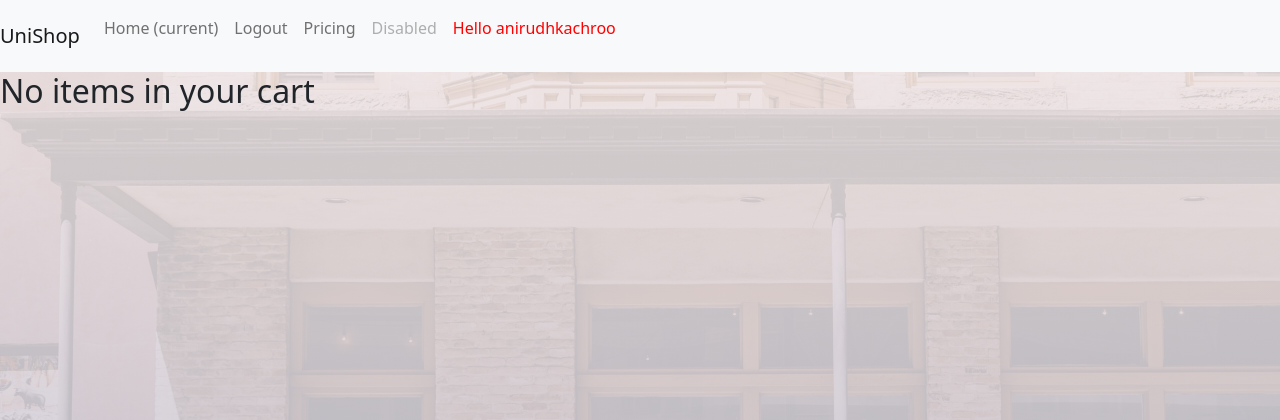
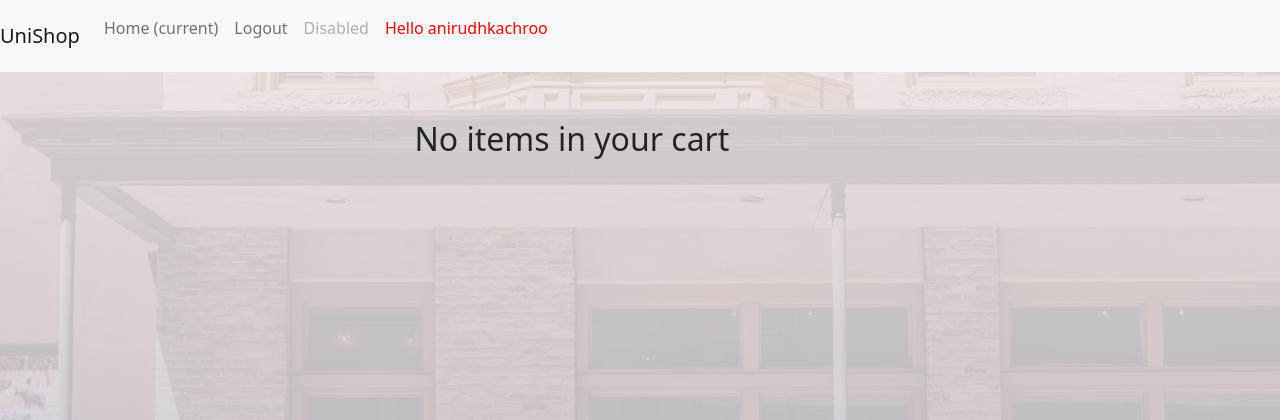
Before and after one commit to anirudh-kac/UniShop, a Django app: page /cart/ in a window 1280 px wide. Shown: the top 420 px of the page. Run offline with Django 3.2, Linux system fonts and the light colour scheme; a user stored in the database is signed in; data comes from the database, SQL or seed files in the repository; some libraries are stand-ins or nearby versions.

Commit message:
style cart

```diff
--- a/dbmsproject/unishop/templates/unishop/base.html
+++ b/dbmsproject/unishop/templates/unishop/base.html
@@ -63,9 +63,6 @@
       {% endif %}
 
       <li class="nav-item">
-        <a class="nav-link" href="#">Pricing</a>
-      </li>
-      <li class="nav-item">
         <a class="nav-link disabled" href="#" tabindex="-1" aria-disabled="true">Disabled</a>
       </li>
 
--- a/dbmsproject/unishop/templates/unishop/cart.html
+++ b/dbmsproject/unishop/templates/unishop/cart.html
@@ -4,34 +4,61 @@
 Cart
 {% endblock title %}
 {% block bodyblock %}
+<div class = "container">
+    <div class = "row align-items-center justify-content-center">
+
+
+
 
     {% if not cart_items %}
+    <div class = "col-sm-10 col-md-6 col-lg-5 mt-5">
+        <h2> No items in your cart </h2>
+    </div>
 
-        <h2> No items in your cart </h2>
 
     {% else %}
 
-        <ul>
+    <br>
+
+    <div class = "col-sm-10 col-md-6 col-lg-5 mt-5">
+        <h2> Here are all you cart items grouped by shops</h2>
+    </div>
+
+</div>
+
+    <br>
+    <div class = "row align-items-center justify-content-center">
+    <div class = "col-sm-10 col-md-6 col-lg-5">
             {% for cart_item in cart_items  %}
-            <li>
-            <h3>{{ cart_item.store }}</h3>
-                <ul>
+
+                    <div class="card" style="width: 18rem;">
+                        <div class="card-body">
+                          <h5 class="card-title">{{ cart_item.shop.name }}</h5>
                           {% for item  in cart_item.items %}
-                    <p>{{item.product.name}} {{item.quantity}} </p>
+                    <p class = "card-text">{{item.product.name}} {{item.quantity}} </p>
                     {% endfor %}
-                </ul>
+
+                    <p class="card-text">Price : {{ cart_item.total }}</p>
 
                           <form method = "POST" action="/order/">
                             {% csrf_token %}
                             <label for="deliver">Deliver</label>
                             <input  name = "deliver" id = "deliver" type="checkbox">
                             <input type = "hidden" name = "shop_id" value = "{{cart_item.shop.id}}">
-                    <button type = "submit" >Order</button>
+                            <button class = "btn btn-primary" type = "submit" >Order</button>
                         </form>
-            </li>
+                        </div>
+                      </div>
+
+
             {% endfor %}
-        </ul>
+
+    </div>
+
 
 
     {% endif %}
+
+</div>
+</div>
 {% endblock bodyblock %}
--- a/dbmsproject/unishop/templates/unishop/shop.html
+++ b/dbmsproject/unishop/templates/unishop/shop.html
@@ -23,7 +23,7 @@
                           <p class="card-text">{{product.brand }} {{ product.name}}</p>
                           <p class="card-text">Rs. {{product.price}}</p>
                         </div>
-                        <a href = "/product/addtocart/{{product.id}}" >Add to cart +</a>
+                        <a href = "/product/addtocart/{{product.id}}" >Add to cart + </a>
                       </div>
 
             </div>
```
Lines whose indentation alone changed are shown as unchanged.
